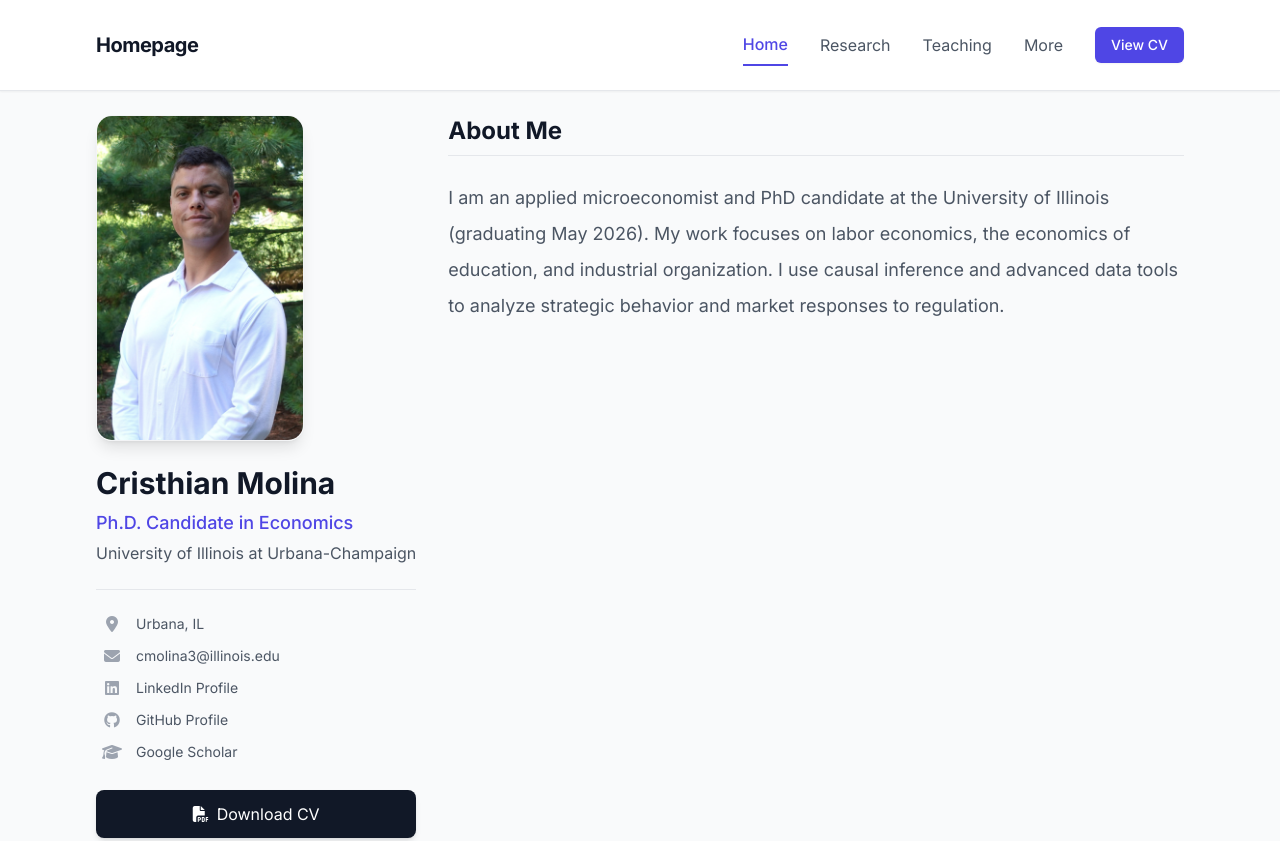
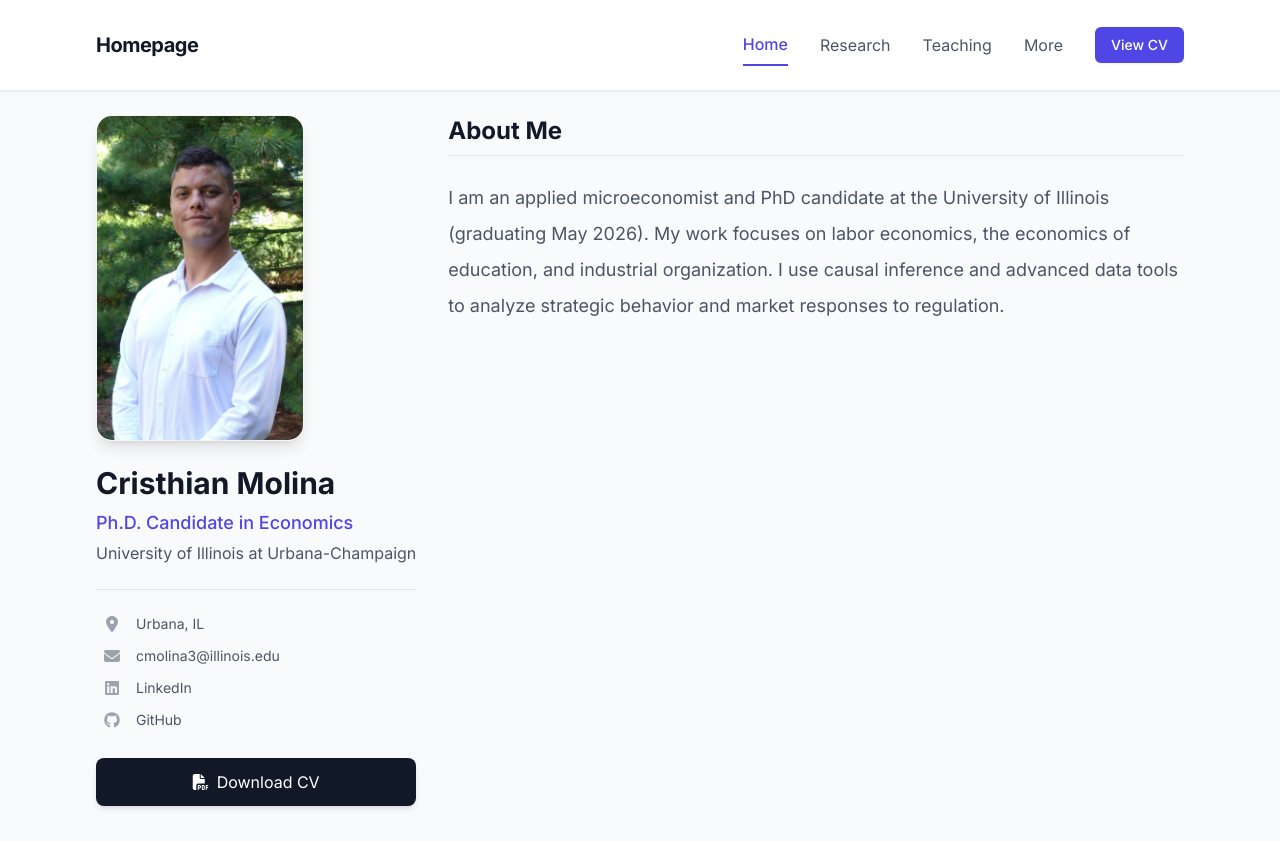
Before and after one commit to cmolinag/cmolinag.github.io, a plain HTML site: page index.html in a window 1280 px wide. Shown: the top 841 px of the page. Drawn offline with nearby package versions, Linux system fonts and the light colour scheme.

Commit message:
Update index.html

```diff
--- a/index.html
+++ b/index.html
@@ -149,19 +149,13 @@
                         <!-- LinkedIn -->
                         <a href="https://www.linkedin.com/in/cristhian-molina-227247207/" target="_blank" class="flex items-center justify-center lg:justify-start text-gray-600 hover:text-indigo-600 transition-colors group">
                             <div class="w-8 flex justify-center"><i class="fab fa-linkedin text-gray-400 group-hover:text-indigo-500 transition-colors"></i></div>
-                            <span class="ml-2 text-sm">LinkedIn Profile</span>
+                            <span class="ml-2 text-sm">LinkedIn</span>
                         </a>
 
                         <!-- GitHub -->
                         <a href="https://github.com/cmolinag" target="_blank" class="flex items-center justify-center lg:justify-start text-gray-600 hover:text-indigo-600 transition-colors group">
                             <div class="w-8 flex justify-center"><i class="fab fa-github text-gray-400 group-hover:text-indigo-500 transition-colors"></i></div>
-                            <span class="ml-2 text-sm">GitHub Profile</span>
-                        </a>
-
-                        <!-- Google Scholar -->
-                        <a href="#" target="_blank" class="flex items-center justify-center lg:justify-start text-gray-600 hover:text-indigo-600 transition-colors group">
-                            <div class="w-8 flex justify-center"><i class="fas fa-graduation-cap text-gray-400 group-hover:text-indigo-500 transition-colors"></i></div>
-                            <span class="ml-2 text-sm">Google Scholar</span>
+                            <span class="ml-2 text-sm">GitHub</span>
                         </a>
 
                          <!-- Download CV Button -->
```
